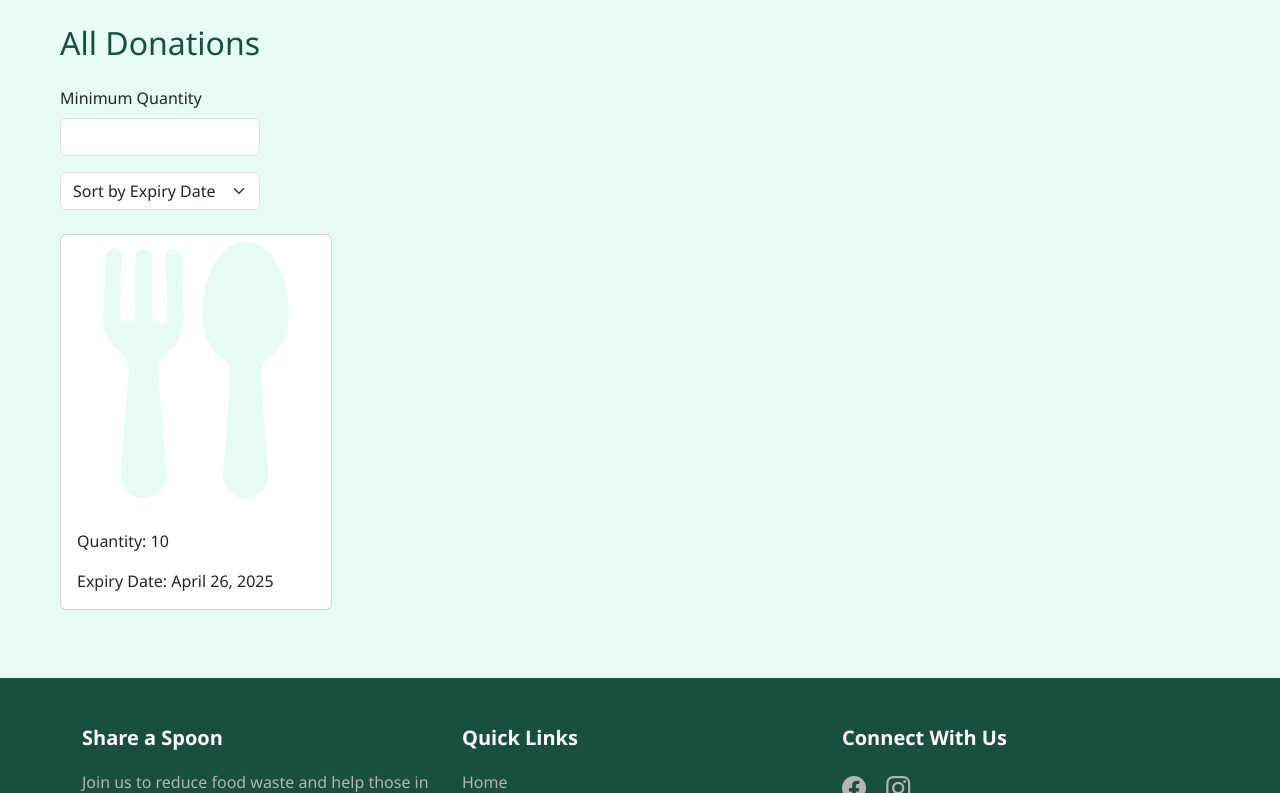
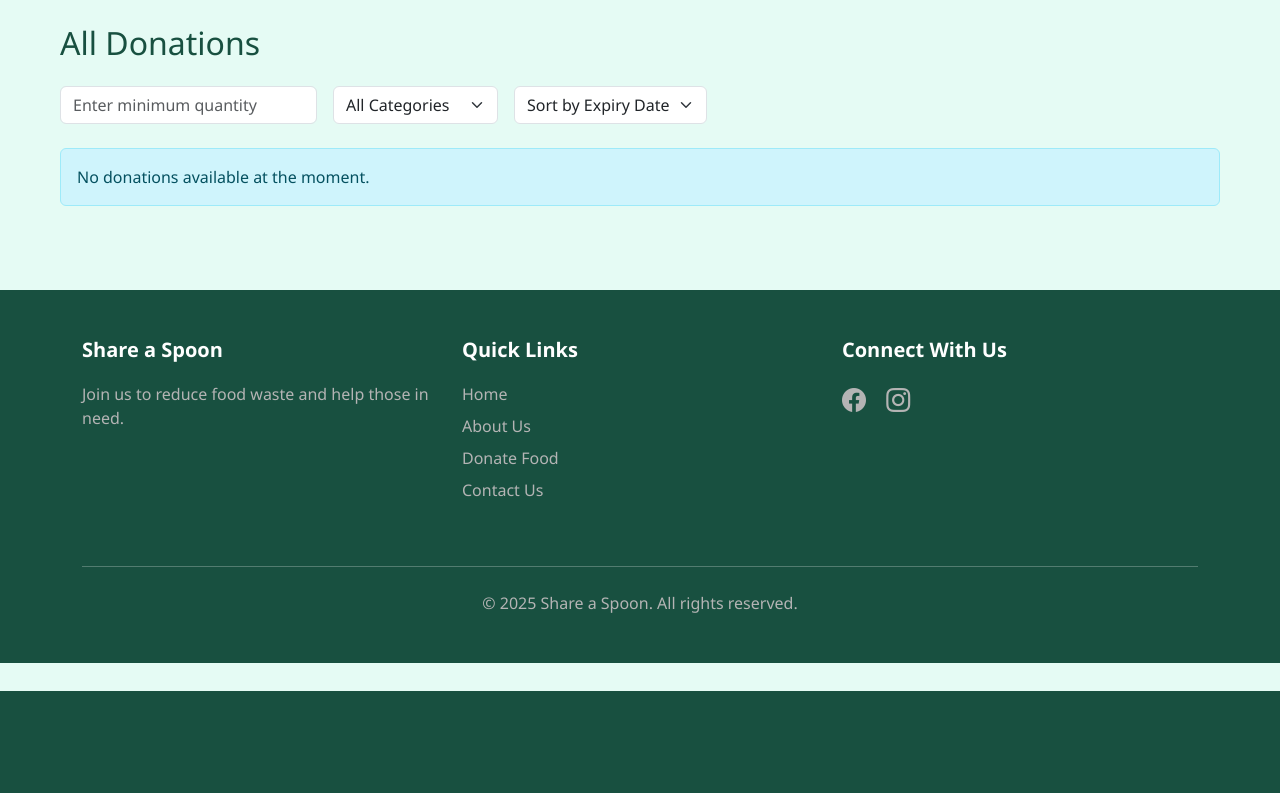
Before and after one commit to cloudyxtj/DonationSystem, a Django app: page /donation/donations/ in a window 1280 px wide. Shown: the part 109-902 px from the top of the page. After the commit the page ends 800 px from the top, so only its background shows below. Run offline with Django 5.2, Linux system fonts and the light colour scheme; data comes from the database, SQL or seed files in the repository; parts of the project's set-up code (start-up, migrations or seed data) failed here and were passed over.

Commit message:
add expire limit, add category filter

```diff
--- a/donation/forms.py
+++ b/donation/forms.py
@@ -1,5 +1,6 @@
 from django import forms
 from .models import Donation, Request
+from datetime import date
 
 class DonationForm(forms.ModelForm):
     class Meta:
@@ -17,6 +18,11 @@ class DonationForm(forms.ModelForm):
             'description': forms.Textarea(attrs={'rows': 3}),
         }
 
+    def __init__(self, *args, **kwargs):
+        super().__init__(*args, **kwargs)
+        today = date.today().isoformat()
+        self.fields['expiry_date'].widget.attrs['min'] = today
+
 class RequestForm(forms.ModelForm):
     class Meta:
         model = Request
--- a/donation/models.py
+++ b/donation/models.py
@@ -8,6 +8,7 @@ class Donation(models.Model):
         ('reserved', 'Reserved'),
         ('collected', 'Collected'),
         ('delivered', 'Delivered'),
+        ('expired', 'Expired'),
     ]
 
     CATEGORY = [
--- a/donation/templates/donation/view_donation.html
+++ b/donation/templates/donation/view_donation.html
@@ -15,30 +15,32 @@
 
 <!-- Filter Form -->
 <form method="get" class="my-4">
+    <div class="row g-3 align-items-end">
         <!-- Filter by Quantity Threshold -->
-    <div class="mb-3">
-        <label for="quantity" class="form-label">Minimum Quantity</label>
-        <input type="number" name="quantity" min="1" value="{{ request.GET.quantity }}" class="form-control"
-            style="max-width: 200px;">
+        <div class="col-md-auto">
+            <input type="number" name="quantity" min="1" value="{{ request.GET.quantity }}" class="form-control" placeholder="Enter minimum quantity">
         </div>
 
-    <!-- <div class="mb-3">
-            <label for="category" class="form-label">Category</label>
-            <select name="category" class="form-select" style="max-width: 200px;">
+        <!-- Category Filter -->
+        <div class="col-md-auto">
+            <select name="category" class="form-select" onchange="this.form.submit()">
+                <option value="">All Categories</option>
                 <option value="cooked" {% if request.GET.category == 'cooked' %}selected{% endif %}>Cooked Food</option>
                 <option value="packaged" {% if request.GET.category == 'packaged' %}selected{% endif %}>Packaged Food</option>
                 <option value="canned" {% if request.GET.category == 'canned' %}selected{% endif %}>Canned Goods</option>
                 <option value="baked" {% if request.GET.category == 'baked' %}selected{% endif %}>Baked Goods</option>
                 <option value="others" {% if request.GET.category == 'others' %}selected{% endif %}>Others</option>
             </select>
-        </div> -->
+        </div>
 
         <!-- Filter by Sorting Criteria -->
-    <select name="filter" onchange="this.form.submit()" class="form-select" style="max-width: 200px;">
+        <div class="col-md-auto">
+            <select name="filter" onchange="this.form.submit()" class="form-select">
                 <option value="expiry" {% if request.GET.filter == 'expiry' %}selected{% endif %}>Sort by Expiry Date</option>
                 <option value="quantity" {% if request.GET.filter == 'quantity' %}selected{% endif %}>Sort by Quantity</option>
-        <!-- <option value="rating">Sort by Rating</option> -->
             </select>
+        </div>
+    </div>
 </form>
 
 <!-- Donations -->
--- a/donation/views.py
+++ b/donation/views.py
@@ -6,8 +6,9 @@ from .forms import DonationForm, RequestForm
 from .models import Donation, Request
 from feedback.models import Feedback
 from .state import DonationContext
-from .decorator import QuantityDecorator
+from .decorator import QuantityDecorator, CategoryDecorator
 from geopy.geocoders import Nominatim
+from django.utils import timezone
 
 def geocode_address(address):
     geolocator = Nominatim(user_agent="share_a_spoon")
@@ -17,6 +18,8 @@ def geocode_address(address):
     return None, None
 
 def view_donation(request):
+    today = timezone.now().date()
+    Donation.objects.filter(expiry_date__lt=today, status='available').update(status='expired')
     donations = Donation.objects.filter(status='available')
 
     # Mapping
@@ -42,6 +45,12 @@ def view_donation(request):
     # Apply the quantity decorator dynamically
     if quantity is not None:
         strategy = QuantityDecorator(strategy, min_quantity=quantity)
+
+    # Apply category decorator
+    category = request.GET.get('category')
+    if category:
+        strategy = CategoryDecorator(strategy, category=category)
+
 
     context = FilterContext(strategy)  # Applying the decorator
     filter = context.apply_filter(donations)
--- a/static/css/custom.css
+++ b/static/css/custom.css
@@ -153,7 +153,8 @@ h4 {
     color: #fff;
 }
 
-.status-badge.denied {
+.status-badge.denied,
+.status-badge.expired {
     background-color: #dc3545;
     color: #fff;
 }
```
Also changed, not shown: donation/decorator.py (+7 -7 lines), donation/strategy.py (+0 -7 lines). Lines whose indentation alone changed are shown as unchanged.
